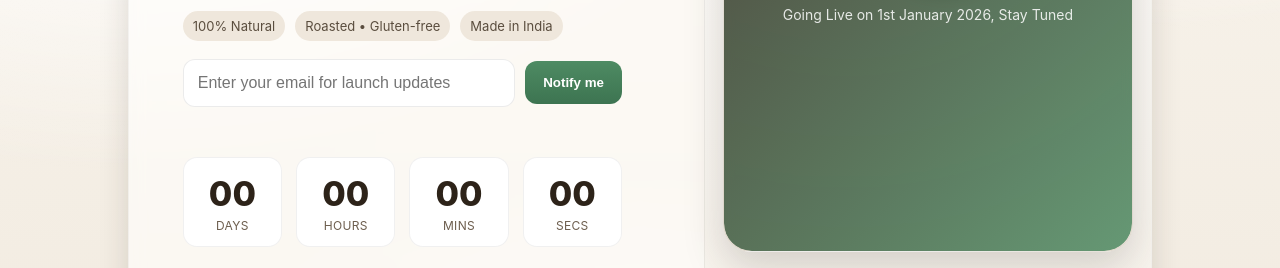
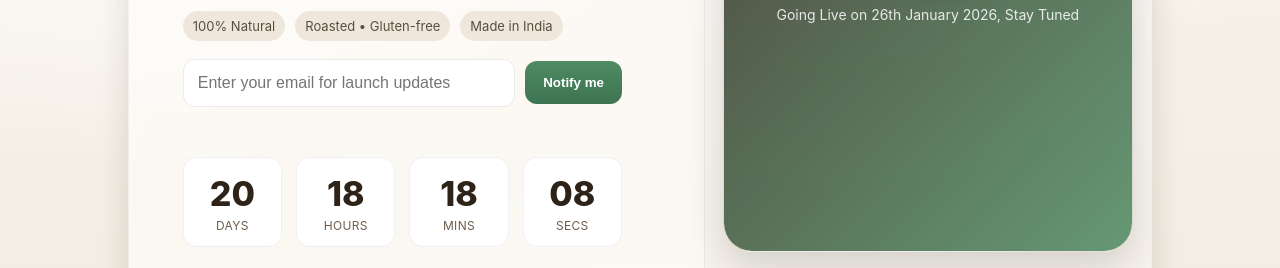
Before and after one commit to Bhupiiam/makrivaLauncingSoon, a plain HTML site: page index.html in a window 1280 px wide. Shown: the part 351-619 px from the top of the page. Drawn offline with Linux system fonts and the light colour scheme.

Commit message:
Update launch date to 26th January 2026

```diff
--- a/index.html
+++ b/index.html
@@ -188,7 +188,7 @@
           <div class="pack">
             <div class="mystery-overlay">
               <div class="mystery-text">Coming Soon</div>
-              <div class="mystery-subtext">Going Live on 1st January 2026, Stay Tuned</div>
+              <div class="mystery-subtext">Going Live on 26th January 2026, Stay Tuned</div>
             </div>
             <img src="makriva.png" alt="Makriva Logo Large" style="border-radius: 18px; width: 85%; margin: auto;" />
           </div>
@@ -214,7 +214,7 @@
   </main>
 
   <script>
-    const LAUNCH_DATE = '2026-01-01T00:00:00';
+    const LAUNCH_DATE = '2026-01-26T00:00:00';
     const target = new Date(LAUNCH_DATE);
 
     function pad(n){ return String(n).padStart(2, '0'); }
```
